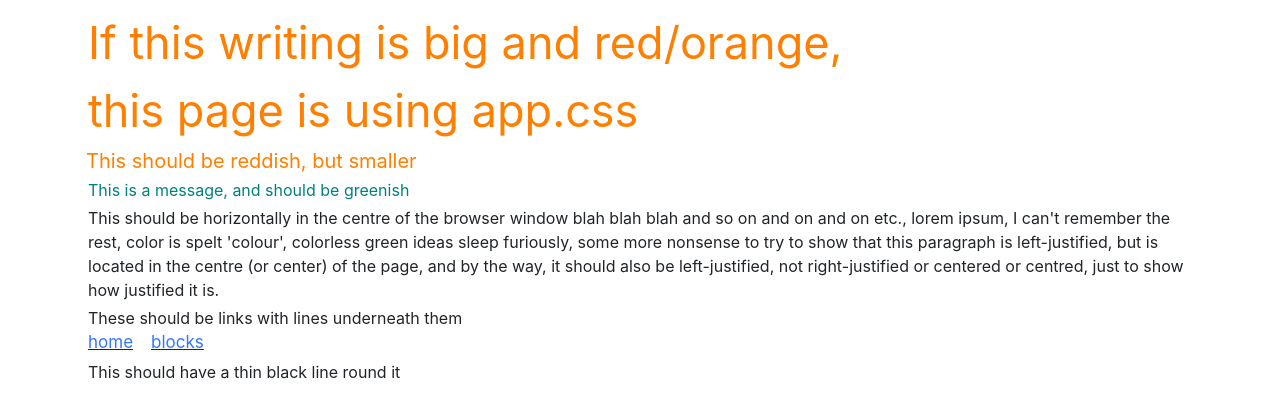
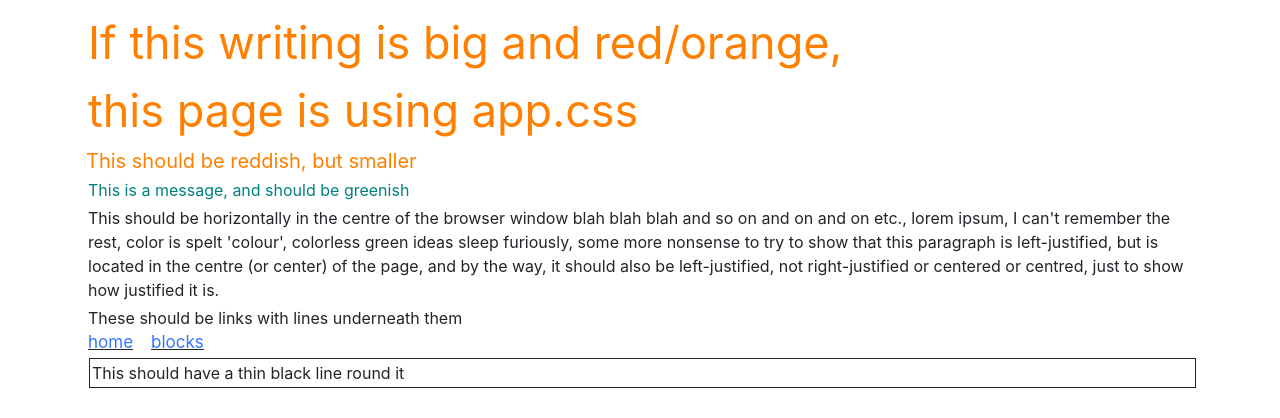
Before and after one commit to pdxrod/blockchain_explorer, a website: page assets/css/example.html in a window 1280 px wide. Drawn offline with nearby package versions, Linux system fonts and the light colour scheme.

Commit message:
Improved 'find two different addresses' code in block_controller - the CSS for showing the transactions is still a bit suboptimal

```diff
--- a/assets/css/example.html
+++ b/assets/css/example.html
@@ -26,7 +26,7 @@
           <span class="links"><a href="/index">blocks</a></span>
         </p>
 
-        <p class="transaction_block">
+        <p style='margin-left: 3px; border-style: solid; border-width: thin'>
           This should have a thin black line round it
         </p>
       </div>
```
Also changed, not shown: 3 other files.
